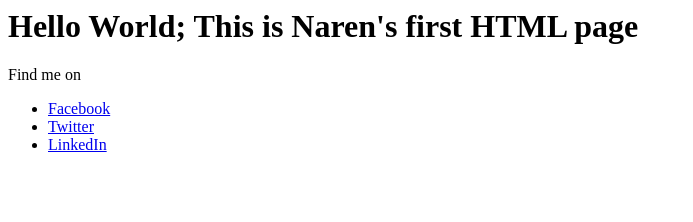
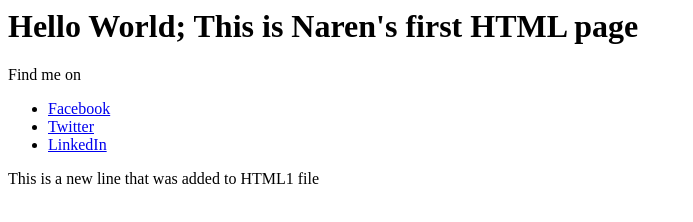
Before and after one commit to NarendernathB/FED-Course, a plain HTML site: page HTML1.html in a window 1280 px wide. Shown: the whole page, without its empty margins (0-693 px from the left). Drawn offline with Linux system fonts and the light colour scheme.

Commit message:
New Line included

```diff
--- a/HTML1.html
+++ b/HTML1.html
@@ -13,5 +13,6 @@
   			<li><a href="http://www.twitter.com">Twitter</a></li>
   			<li><a href="http://www.linkedin.com">LinkedIn</a></li>
   		</ul>
+    This is a new line that was added to HTML1 file
   </body>
 </html>
```
